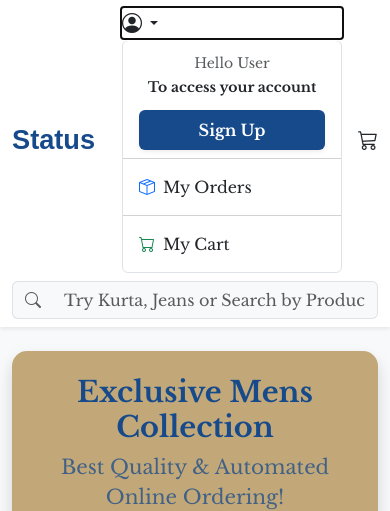
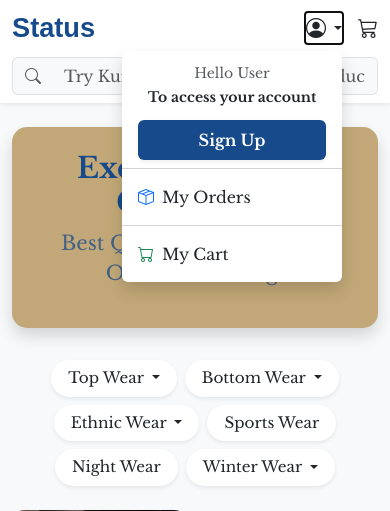
Before and after one commit to sakshinale41-creator/status, a Django app: page / in a window 390 px wide, after a click that opens the changed part. Shown: the top 511 px of the page. Run offline with Django 5.2, Linux system fonts and the light colour scheme; data comes from the database, SQL or seed files in the repository.

Commit message:
Fixed mobile navbar dropdown overflow issue

```diff
--- a/shop/templates/shop/product_list.html
+++ b/shop/templates/shop/product_list.html
@@ -79,24 +79,17 @@
             .navbar-brand {
                 font-size: 1.7rem !important;
             }
-        }
 
-        /* Fix for Mobile Navbar Dropdown Overflow */
-        @media (max-width: 991px) {
-            .navbar-collapse {
-                background-color: #ffffff;
-                padding: 15px;
-                border-radius: 10px;
-                box-shadow: 0 10px 20px rgba(0,0,0,0.1);
-                margin-top: 10px;
+            /* Perfect alignment fix for mobile profile dropdown */
+            .navbar .dropdown {
+                position: relative !important;
             }
-            .dropdown-menu {
-                position: static !important;
-                float: none;
-                width: 100%;
-                margin-top: 5px;
-                box-shadow: none !important;
-                border: 1px solid #dee2e6 !important;
+            .navbar .dropdown-menu {
+                position: absolute !important;
+                right: 0 !important;
+                left: auto !important;
+                top: 100% !important;
+                margin-top: 8px !important;
             }
         }
     </style>
```
